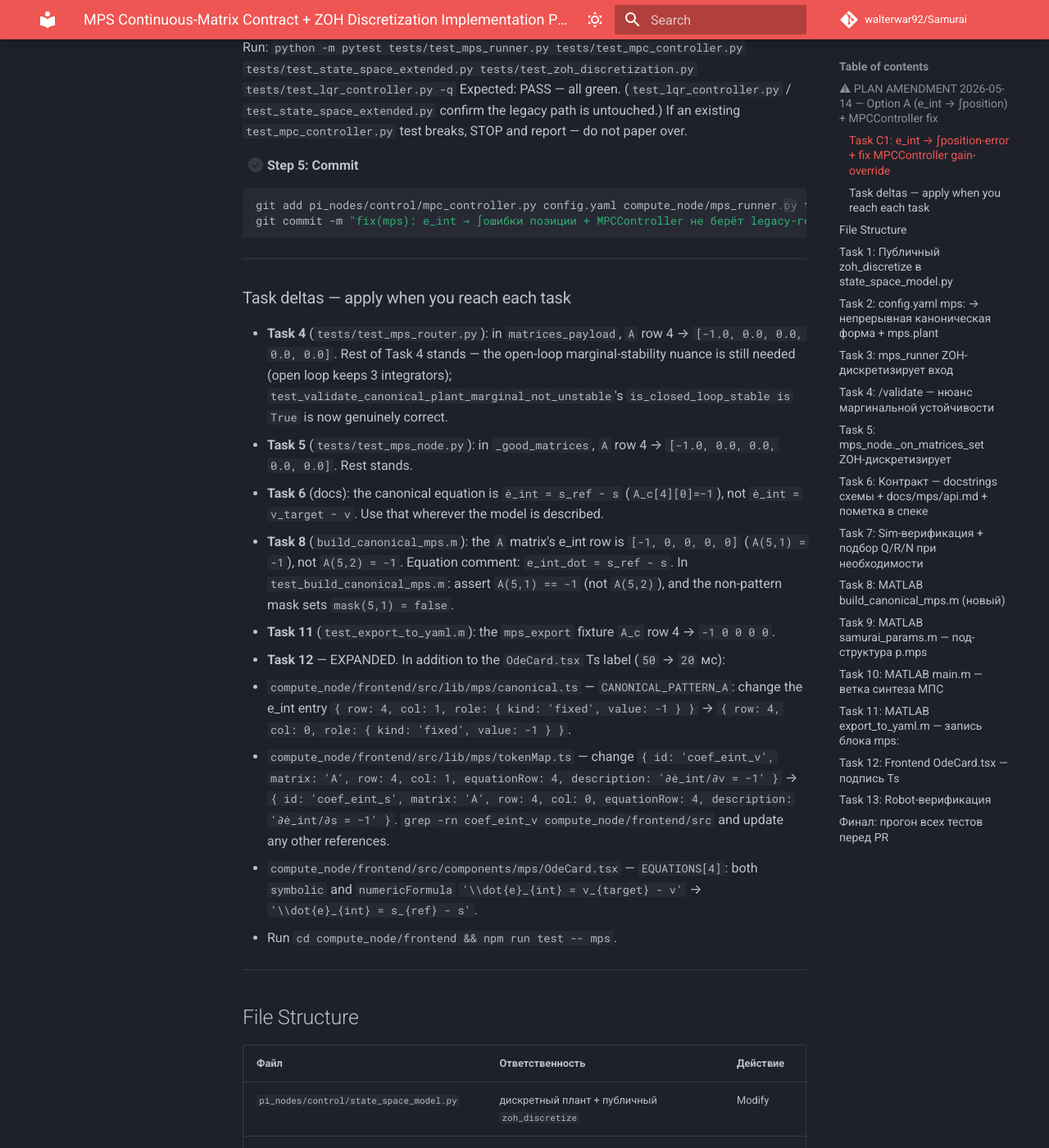
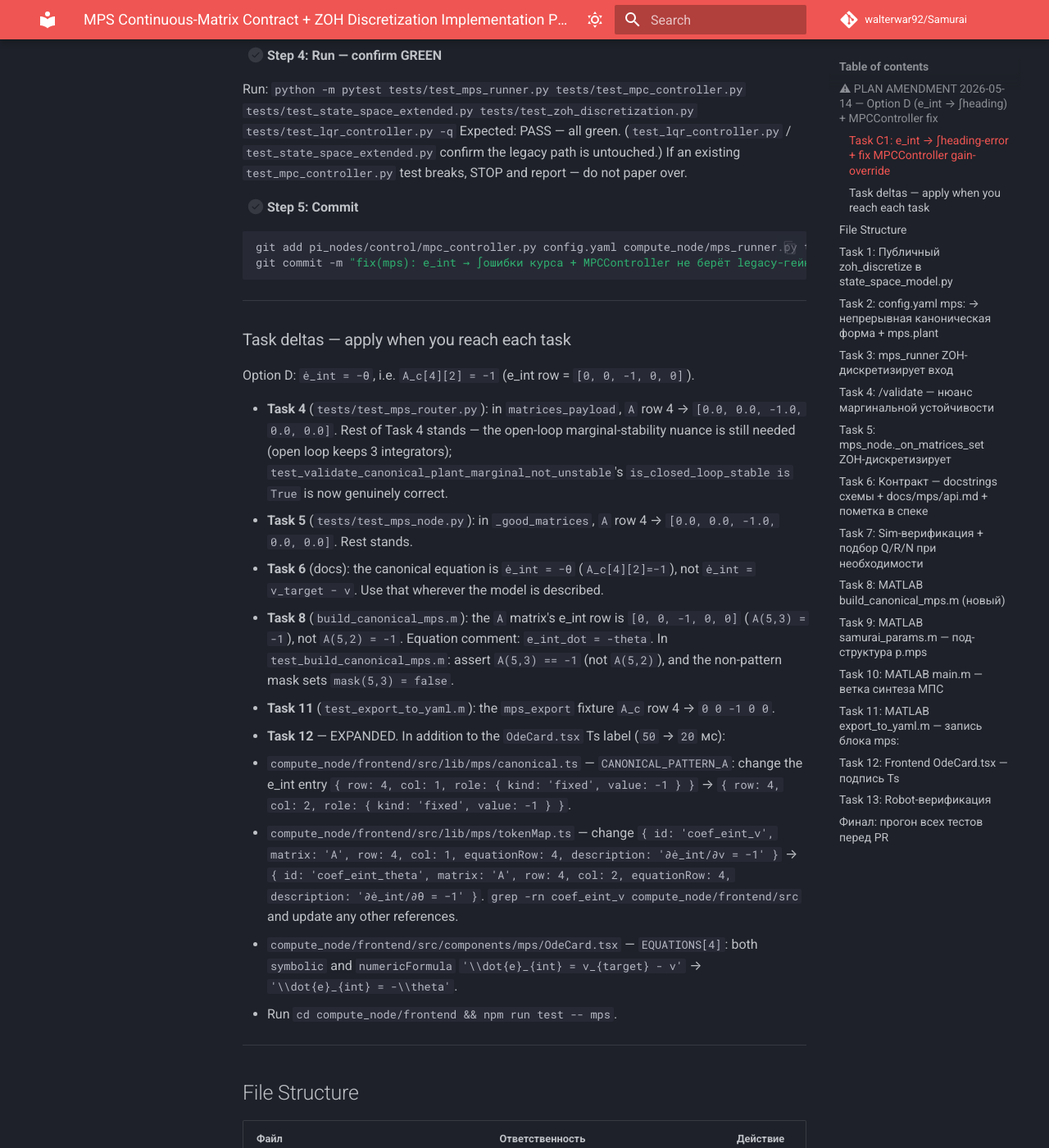
Before and after one commit to walterwar92/Samurai, an MkDocs documentation site: the page built from docs/superpowers/plans/2026-05-14-mps-continuous-discretization.md, in a window 1280 px wide and 1400 px high, scrolled down 4183 px. Shown: the whole window at 82% size. Built offline with MkDocs 1.6.1 and Material for MkDocs 9.7.7, drawn with Linux system fonts in a browser that asks for light colours; comment, search, counter and statistics services are not loaded; some of the changed text lies outside the part shown.

Commit message:
docs(mps): амендмент уточнён — Option D (e_int → ∫ошибки курса)
Реализация Task C1 показала: Option A (ė_int = s_ref − s) требует
фидфорварда x_ref[4]=−∫s_ref в раннере, иначе регулятор откатывает
робота назад. Выбор пользователя — Option D: ė_int = −θ (A_c[4][2]=−1),
θ_ref ≡ 0 ⇒ работает без изменений логики референса. Спека §2.6/§4.2 и
план (Task C1 + дельты) переведены с A на D.

````diff
--- a/docs/superpowers/plans/2026-05-14-mps-continuous-discretization.md
+++ b/docs/superpowers/plans/2026-05-14-mps-continuous-discretization.md
@@ -14,22 +14,22 @@
 
 ---
 
-## ⚠ PLAN AMENDMENT 2026-05-14 — Option A (`e_int` → ∫position) + `MPCController` fix
+## ⚠ PLAN AMENDMENT 2026-05-14 — Option D (`e_int` → ∫heading) + `MPCController` fix
 
 **Status:** Tasks 1-3 committed (`24210ef`, `ddd7741`, `65e799f`, `b855747`). During Task 3 two pre-existing bugs surfaced (spec §2.6):
 
 1. **`MPCController.__init__` overwrites the computed gain** with the legacy `control.matrices.K_mpc` from config (proof: `K_first[0,:3]` after `__init__` = `[2.80934, 0, 0]` = config's `K_mpc`). Same footgun for `Pf` / `control.weights`.
-2. **The canonical `ė_int = v_target − v` makes the model uncontrollable** (`s + e_int = const`, ctrb rank 4/5, DARE fails). User chose **Option A**: redefine `ė_int = s_ref − s` (integral of *position* error) — `A_c[4][0] = −1` instead of `A_c[4][1] = −1`. Verified: rank 5/5, DARE OK, closed loop strictly stable (max|λ| ≈ 0.993).
+2. **The canonical `ė_int = v_target − v` makes the model uncontrollable** (`s + e_int = const`, ctrb rank 4/5, DARE fails). User chose **Option D**: redefine `ė_int = −θ` (integral of *heading* error; `θ_ref ≡ 0` so no exogenous term) — `A_c[4][2] = −1` instead of `A_c[4][1] = −1`. Verified by simulation: rank 5/5, DARE OK, closed loop strictly stable (max|λ| ≈ 0.991), scenario `reached`. Option «∫position-error» (`A_c[4][0]=−1`) was also controllable but would have required an `x_ref[4]=−∫s_ref` feedforward in the runner — Option D works with the runner unchanged.
 
 **Effect on the plan:**
 - **NEW Task C1** below — runs BEFORE Task 4, fixes both bugs atomically.
-- **Tasks 4, 5, 8, 11** — `A` fixture row 4 changes `[0,-1,0,0,0]` → `[-1,0,0,0,0]` (see "Task deltas" below).
+- **Tasks 4, 5, 8, 11** — `A` fixture row 4 changes `[0,-1,0,0,0]` → `[0,0,-1,0,0]` (see "Task deltas" below).
 - **Task 12** expands — also updates `canonical.ts` / `tokenMap.ts` / `OdeCard` equation.
 - Task 3's committed `test_closed_loop_eigenvalues_returns_5_5` has a `< 1.5` band-aid — Task C1 replaces it with the honest `< 1.0`.
 
 ---
 
-### Task C1: `e_int` → ∫position-error + fix `MPCController` gain-override
+### Task C1: `e_int` → ∫heading-error + fix `MPCController` gain-override
 
 **Files:**
 - Modify: `pi_nodes/control/mpc_controller.py` (`__init__`, `_compute_terminal_penalty`)
@@ -37,9 +37,9 @@
 - Modify: `compute_node/mps_runner.py` (`__main__` `A_DEFAULT` row 4)
 - Test: `tests/test_mps_runner.py`, `tests/test_mpc_controller.py`
 
-- [ ] **Step 1: Update tests to Option-A / fixed-`MPCController` expectations (RED)**
+- [ ] **Step 1: Update tests to Option-D / fixed-`MPCController` expectations (RED)**
 
-In `tests/test_mps_runner.py`, change `_A_CANONICAL` row 4 (e_int) from `[0.0, -1.0, 0.0, 0.0, 0.0]` to `[-1.0, 0.0, 0.0, 0.0, 0.0]`:
+In `tests/test_mps_runner.py`, change `_A_CANONICAL` row 4 (e_int) from `[0.0, -1.0, 0.0, 0.0, 0.0]` to `[0.0, 0.0, -1.0, 0.0, 0.0]` (ė_int = −θ):
 
 ```python
 _A_CANONICAL = [
@@ -47,7 +47,7 @@ _A_CANONICAL = [
     [0.0, -1.0/_TAU_V,  0.0,  0.0,         0.0],
     [0.0,  0.0,         0.0,  1.0,         0.0],
     [0.0,  0.0,         0.0, -1.0/_TAU_W,  0.0],
-    [-1.0, 0.0,         0.0,  0.0,         0.0],
+    [0.0,  0.0,        -1.0,  0.0,         0.0],
 ]
 ```
 
@@ -60,7 +60,7 @@ def test_closed_loop_eigenvalues_returns_5_5():
     assert len(eig_open) == 5
     assert len(eig_closed) == 5
     assert all(np.isfinite(z) for z in eig_closed)
-    # Option A canonical model (ė_int = s_ref − s) is fully controllable —
+    # Option D canonical model (ė_int = −θ) is fully controllable —
     # the MPC places ALL closed-loop poles strictly inside the unit circle.
     assert max(abs(z) for z in eig_closed) < 1.0
     # Open loop keeps 3 integrator poles on |λ|=1 (s, θ, e_int chain).
@@ -161,9 +161,9 @@ Replace `_compute_terminal_penalty` to use the instance weights instead of re-re
         return solve_discrete_are(self.Ad, self.Bd, self.Q, self.R)
 ```
 
-In `config.yaml`, `mps.matrices.A` — change row 4 from `      - [0, -1, 0, 0, 0]` to `      - [-1, 0, 0, 0, 0]` (ė_int = s_ref − s). Update the adjacent comment line `# A_c: ... [4][1]=-1` → `[4][0]=-1`.
+In `config.yaml`, `mps.matrices.A` — change row 4 from `      - [0, -1, 0, 0, 0]` to `      - [0, 0, -1, 0, 0]` (ė_int = −θ). Update the adjacent comment line `# A_c: ... [4][1]=-1` → `[4][2]=-1`.
 
-In `compute_node/mps_runner.py`, the `__main__` block's `A_DEFAULT` — change row 4 from `[0.0, -1.0, 0.0, 0.0, 0.0]` to `[-1.0, 0.0, 0.0, 0.0, 0.0]`.
+In `compute_node/mps_runner.py`, the `__main__` block's `A_DEFAULT` — change row 4 from `[0.0, -1.0, 0.0, 0.0, 0.0]` to `[0.0, 0.0, -1.0, 0.0, 0.0]`.
 
 - [ ] **Step 4: Run — confirm GREEN**
 
@@ -174,22 +174,24 @@ Expected: PASS — all green. (`test_lqr_controller.py` / `test_state_space_exte
 
 ```bash
 git add pi_nodes/control/mpc_controller.py config.yaml compute_node/mps_runner.py tests/test_mps_runner.py tests/test_mpc_controller.py
-git commit -m "fix(mps): e_int → ∫ошибки позиции + MPCController не берёт legacy-гейн из config"
+git commit -m "fix(mps): e_int → ∫ошибки курса + MPCController не берёт legacy-гейн из config"
 ```
 
 ---
 
 ### Task deltas — apply when you reach each task
 
-- **Task 4** (`tests/test_mps_router.py`): in `matrices_payload`, `A` row 4 → `[-1.0, 0.0, 0.0, 0.0, 0.0]`. Rest of Task 4 stands — the open-loop marginal-stability nuance is still needed (open loop keeps 3 integrators); `test_validate_canonical_plant_marginal_not_unstable`'s `is_closed_loop_stable is True` is now genuinely correct.
-- **Task 5** (`tests/test_mps_node.py`): in `_good_matrices`, `A` row 4 → `[-1.0, 0.0, 0.0, 0.0, 0.0]`. Rest stands.
-- **Task 6** (docs): the canonical equation is `ė_int = s_ref − s` (`A_c[4][0]=−1`), not `ė_int = v_target − v`. Use that wherever the model is described.
-- **Task 8** (`build_canonical_mps.m`): the `A` matrix's e_int row is `[-1, 0, 0, 0, 0]` (`A(5,1) = -1`), not `A(5,2) = -1`. Equation comment: `e_int_dot = s_ref - s`. In `test_build_canonical_mps.m`: assert `A(5,1) == -1` (not `A(5,2)`), and the non-pattern mask sets `mask(5,1) = false`.
-- **Task 11** (`test_export_to_yaml.m`): the `mps_export` fixture `A_c` row 4 → `-1 0 0 0 0`.
+Option D: `ė_int = −θ`, i.e. `A_c[4][2] = −1` (e_int row = `[0, 0, -1, 0, 0]`).
+
+- **Task 4** (`tests/test_mps_router.py`): in `matrices_payload`, `A` row 4 → `[0.0, 0.0, -1.0, 0.0, 0.0]`. Rest of Task 4 stands — the open-loop marginal-stability nuance is still needed (open loop keeps 3 integrators); `test_validate_canonical_plant_marginal_not_unstable`'s `is_closed_loop_stable is True` is now genuinely correct.
+- **Task 5** (`tests/test_mps_node.py`): in `_good_matrices`, `A` row 4 → `[0.0, 0.0, -1.0, 0.0, 0.0]`. Rest stands.
+- **Task 6** (docs): the canonical equation is `ė_int = −θ` (`A_c[4][2]=−1`), not `ė_int = v_target − v`. Use that wherever the model is described.
+- **Task 8** (`build_canonical_mps.m`): the `A` matrix's e_int row is `[0, 0, -1, 0, 0]` (`A(5,3) = -1`), not `A(5,2) = -1`. Equation comment: `e_int_dot = -theta`. In `test_build_canonical_mps.m`: assert `A(5,3) == -1` (not `A(5,2)`), and the non-pattern mask sets `mask(5,3) = false`.
+- **Task 11** (`test_export_to_yaml.m`): the `mps_export` fixture `A_c` row 4 → `0 0 -1 0 0`.
 - **Task 12** — EXPANDED. In addition to the `OdeCard.tsx` Ts label (`50` → `20` мс):
-  - `compute_node/frontend/src/lib/mps/canonical.ts` — `CANONICAL_PATTERN_A`: change the e_int entry `{ row: 4, col: 1, role: { kind: 'fixed', value: -1 } }` → `{ row: 4, col: 0, role: { kind: 'fixed', value: -1 } }`.
-  - `compute_node/frontend/src/lib/mps/tokenMap.ts` — change `{ id: 'coef_eint_v', matrix: 'A', row: 4, col: 1, equationRow: 4, description: '∂ė_int/∂v = −1' }` → `{ id: 'coef_eint_s', matrix: 'A', row: 4, col: 0, equationRow: 4, description: '∂ė_int/∂s = −1' }`. `grep -rn coef_eint_v compute_node/frontend/src` and update any other references.
-  - `compute_node/frontend/src/components/mps/OdeCard.tsx` — `EQUATIONS[4]`: both `symbolic` and `numericFormula` `'\\dot{e}_{int} = v_{target} - v'` → `'\\dot{e}_{int} = s_{ref} - s'`.
+  - `compute_node/frontend/src/lib/mps/canonical.ts` — `CANONICAL_PATTERN_A`: change the e_int entry `{ row: 4, col: 1, role: { kind: 'fixed', value: -1 } }` → `{ row: 4, col: 2, role: { kind: 'fixed', value: -1 } }`.
+  - `compute_node/frontend/src/lib/mps/tokenMap.ts` — change `{ id: 'coef_eint_v', matrix: 'A', row: 4, col: 1, equationRow: 4, description: '∂ė_int/∂v = −1' }` → `{ id: 'coef_eint_theta', matrix: 'A', row: 4, col: 2, equationRow: 4, description: '∂ė_int/∂θ = −1' }`. `grep -rn coef_eint_v compute_node/frontend/src` and update any other references.
+  - `compute_node/frontend/src/components/mps/OdeCard.tsx` — `EQUATIONS[4]`: both `symbolic` and `numericFormula` `'\\dot{e}_{int} = v_{target} - v'` → `'\\dot{e}_{int} = -\\theta'`.
   - Run `cd compute_node/frontend && npm run test -- mps`.
 
 ---
````
Also changed, not shown: docs/superpowers/specs/2026-05-14-mps-continuous-discretization-design.md (+23 -17 lines).
